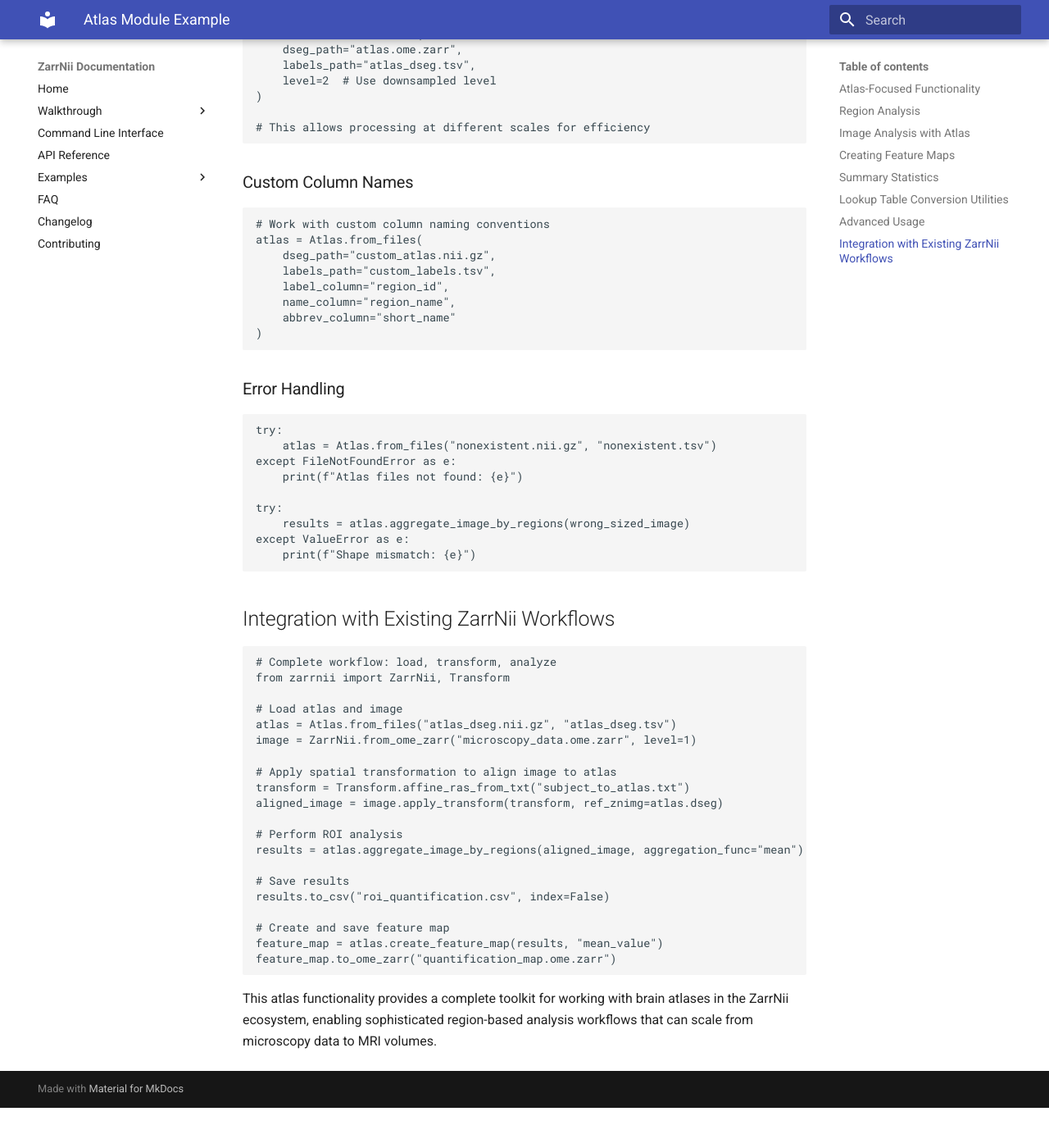
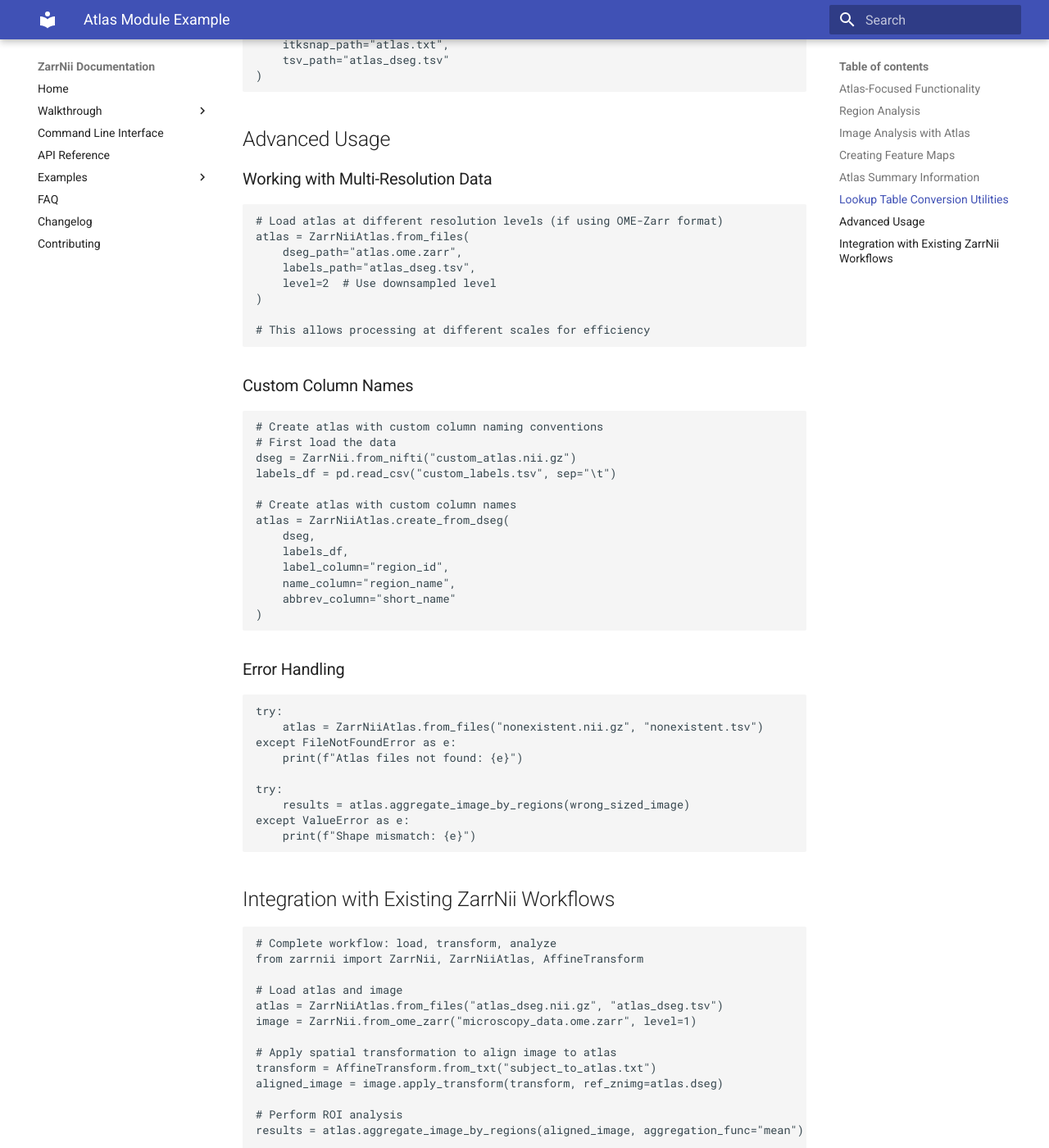
Before and after one commit to khanlab/zarrnii, an MkDocs documentation site: the page built from docs/examples/atlas_example.md, in a window 1280 px wide and 1400 px high, scrolled down 6846 px. Shown: the whole window at 82% size. Built offline with MkDocs 1.6.1 and Material for MkDocs 9.7.7, drawn with Linux system fonts in a browser that asks for light colours; before the commit the page ends 8197 px from its top, so only the background shows below that; some of the changed text lies outside the part shown.

Commit message:
Update atlas documentation to match actual API
Co-authored-by: akhanf <11492701+akhanf@users.noreply.github.com>

````diff
--- a/docs/examples/atlas_example.md
+++ b/docs/examples/atlas_example.md
@@ -14,18 +14,18 @@ ZarrNii functionality is **solely for atlases** (dseg.nii.gz + dseg.tsv files),
 ### Loading Atlases from Files
 
 ```python
-from zarrnii import Atlas
+from zarrnii import ZarrNiiAtlas
 
 # Load atlas from BIDS-format files
-atlas = Atlas.from_files(
+atlas = ZarrNiiAtlas.from_files(
     dseg_path="atlas_dseg.nii.gz",
     labels_path="atlas_dseg.tsv"
 )
 
 # Get basic atlas information
-print(f"Atlas shape: {atlas.image.shape}")
-print(f"Number of regions: {len(atlas.lookup_table)}")
-print(f"Region labels: {atlas.lookup_table['label'].values}")
+print(f"Atlas shape: {atlas.dseg.shape}")
+print(f"Number of regions: {len(atlas.labels_df)}")
+print(f"Region labels: {atlas.labels_df[atlas.label_column].values}")
 ```
 
 ### Loading Atlases from TemplateFlow
@@ -33,12 +33,12 @@ print(f"Region labels: {atlas.lookup_table['label'].values}")
 ```python
 from zarrnii import get_atlas, get_template
 
-# Load atlas directly from TemplateFlow
-atlas = get_atlas("MNI152NLin2009cAsym", "DKT", resolution=1)
+# Load atlas directly from TemplateFlow (if available)
+# atlas = get_atlas("MNI152NLin2009cAsym", "DKT", resolution=1)
 
-# Or load template first, then get atlas
-template = get_template("MNI152NLin2009cAsym", "T1w", resolution=1)
-# Note: get_template loads anatomical images, get_atlas loads segmentation+labels
+# Or load template first
+# template = get_template("MNI152NLin2009cAsym", "T1w", resolution=1)
+# Note: These functions require templateflow to be installed
 ```
 
 ### Saving Atlases to TemplateFlow
@@ -108,25 +109,26 @@ atlas = get_builtin_atlas("placeholder")  # Gets default atlas from default temp
 ### Loading an Atlas from Files
 
 ```python
-from zarrnii import Atlas
+from zarrnii import ZarrNiiAtlas
 import numpy as np
 
 # Load atlas from BIDS format files
-atlas = Atlas.from_files(
+atlas = ZarrNiiAtlas.from_files(
     dseg_path="path/to/atlas_dseg.nii.gz",
     labels_path="path/to/atlas_dseg.tsv"
 )
 
 print(f"Atlas loaded: {atlas}")
-print(f"Number of regions: {len(atlas.region_labels)}")
-print(f"Region names: {atlas.region_names[:5]}...")  # First 5 regions
+print(f"Number of regions: {len(atlas.labels_df)}")
+print(f"Region names: {atlas.labels_df[atlas.name_column].tolist()[:5]}...")  # First 5 regions
 ```
 
 ### Creating an Atlas from Existing Data
 
 ```python
-from zarrnii import ZarrNii, Atlas, AffineTransform
+from zarrnii import ZarrNii, ZarrNiiAtlas, AffineTransform
 import pandas as pd
+import numpy as np
 
 # Create a simple segmentation image
 shape = (64, 64, 64)
@@ -141,7 +143,7 @@ labels_df = pd.DataFrame({
 })
 
 # Create Atlas
-atlas = Atlas(dseg=dseg, labels_df=labels_df)
+atlas = ZarrNiiAtlas.create_from_dseg(dseg, labels_df)
 ```
 
 ## Region Analysis
@@ -191,13 +193,16 @@ hippocampus_mask.to_nifti("hippocampus_mask.nii.gz")
 ```python
 # Calculate volume for all regions
 volumes = {}
-for label in atlas.region_labels:
+for _, row in atlas.labels_df.iterrows():
+    label = row[atlas.label_column]
+    if label == 0:  # Skip background
+        continue
     volume = atlas.get_region_volume(label)
-    name = atlas.get_region_info(label)['name']
+    name = row[atlas.name_column]
     volumes[name] = volume
     print(f"{name}: {volume:.2f} mm³")
 
-# NEW: Calculate volume by name or abbreviation
+# Calculate volume by name or abbreviation
 cortex_volume = atlas.get_region_volume("Cortex")
 hippocampus_volume = atlas.get_region_volume("HIP")  # By abbreviation
 print(f"Cortex volume: {cortex_volume:.2f} mm³")
@@ -248,13 +253,11 @@ print(combined_results.head())
 ### Analyzing Specific Regions Only
 
 ```python
-# Analyze only cortical regions (assuming labels 1-3 are cortical)
-cortical_regions = [1, 2, 3]
-cortical_results = atlas.aggregate_image_by_regions(
-    image,
-    aggregation_func="mean",
-    regions=cortical_regions
-)
+# Get results for all regions, then filter
+all_results = atlas.aggregate_image_by_regions(image, aggregation_func="mean")
+
+# Filter to specific regions (e.g., cortical regions with labels 1-3)
+cortical_results = all_results[all_results["label"].isin([1, 2, 3])]
 
 print("Cortical region analysis:")
 print(cortical_results)
@@ -290,19 +293,29 @@ activation_map.to_nifti("activation_map.nii.gz")
 p_value_map.to_nifti("p_value_map.nii.gz")
 ```
 
-## Summary Statistics
+## Atlas Summary Information
 
 ### Getting Atlas Overview
 
 ```python
-# Get summary statistics for all regions
-summary = atlas.get_summary_statistics()
+# Get information about all regions
 print("Atlas Summary:")
-print(summary[['name', 'volume_mm3', 'voxel_count']].head())
+print(f"Total regions: {len(atlas.labels_df)}")
+print(f"\nRegion list:")
+for _, row in atlas.labels_df.iterrows():
+    label = row[atlas.label_column]
+    name = row[atlas.name_column]
+    if label != 0:  # Skip background
+        volume = atlas.get_region_volume(label)
+        print(f"  {label}: {name} - {volume:.2f} mm³")
 
-# Total brain volume (excluding background)
-total_volume = summary[summary['index'] != 0]['volume_mm3'].sum()
-print(f"Total brain volume: {total_volume:.2f} mm³")
+# Calculate total brain volume (excluding background)
+total_volume = sum(
+    atlas.get_region_volume(row[atlas.label_column])
+    for _, row in atlas.labels_df.iterrows()
+    if row[atlas.label_column] != 0
+)
+print(f"\nTotal brain volume: {total_volume:.2f} mm³")
 ```
 
 ## Lookup Table Conversion Utilities
@@ -337,8 +350,8 @@ import_lut_itksnap_as_tsv(
 ### Working with Multi-Resolution Data
 
 ```python
-# Load atlas at different resolution levels
-atlas = Atlas.from_files(
+# Load atlas at different resolution levels (if using OME-Zarr format)
+atlas = ZarrNiiAtlas.from_files(
     dseg_path="atlas.ome.zarr",
     labels_path="atlas_dseg.tsv",
     level=2  # Use downsampled level
@@ -350,10 +363,15 @@ atlas = Atlas.from_files(
 ### Custom Column Names
 
 ```python
-# Work with custom column naming conventions
-atlas = Atlas.from_files(
-    dseg_path="custom_atlas.nii.gz",
-    labels_path="custom_labels.tsv",
+# Create atlas with custom column naming conventions
+# First load the data
+dseg = ZarrNii.from_nifti("custom_atlas.nii.gz")
+labels_df = pd.read_csv("custom_labels.tsv", sep="\t")
+
+# Create atlas with custom column names
+atlas = ZarrNiiAtlas.create_from_dseg(
+    dseg,
+    labels_df,
     label_column="region_id",
     name_column="region_name",
     abbrev_column="short_name"
@@ -364,7 +382,7 @@ atlas = Atlas.from_files(
 
 ```python
 try:
-    atlas = Atlas.from_files("nonexistent.nii.gz", "nonexistent.tsv")
+    atlas = ZarrNiiAtlas.from_files("nonexistent.nii.gz", "nonexistent.tsv")
 except FileNotFoundError as e:
     print(f"Atlas files not found: {e}")
 
@@ -378,14 +396,14 @@ except ValueError as e:
 
 ```python
 # Complete workflow: load, transform, analyze
-from zarrnii import ZarrNii, Transform
+from zarrnii import ZarrNii, ZarrNiiAtlas, AffineTransform
 
 # Load atlas and image
-atlas = Atlas.from_files("atlas_dseg.nii.gz", "atlas_dseg.tsv")
+atlas = ZarrNiiAtlas.from_files("atlas_dseg.nii.gz", "atlas_dseg.tsv")
 image = ZarrNii.from_ome_zarr("microscopy_data.ome.zarr", level=1)
 
 # Apply spatial transformation to align image to atlas
-transform = Transform.affine_ras_from_txt("subject_to_atlas.txt")
+transform = AffineTransform.from_txt("subject_to_atlas.txt")
 aligned_image = image.apply_transform(transform, ref_znimg=atlas.dseg)
 
 # Perform ROI analysis
````
Also changed, not shown: other parts of docs/examples/atlas_example.md (+4 -3 lines).
